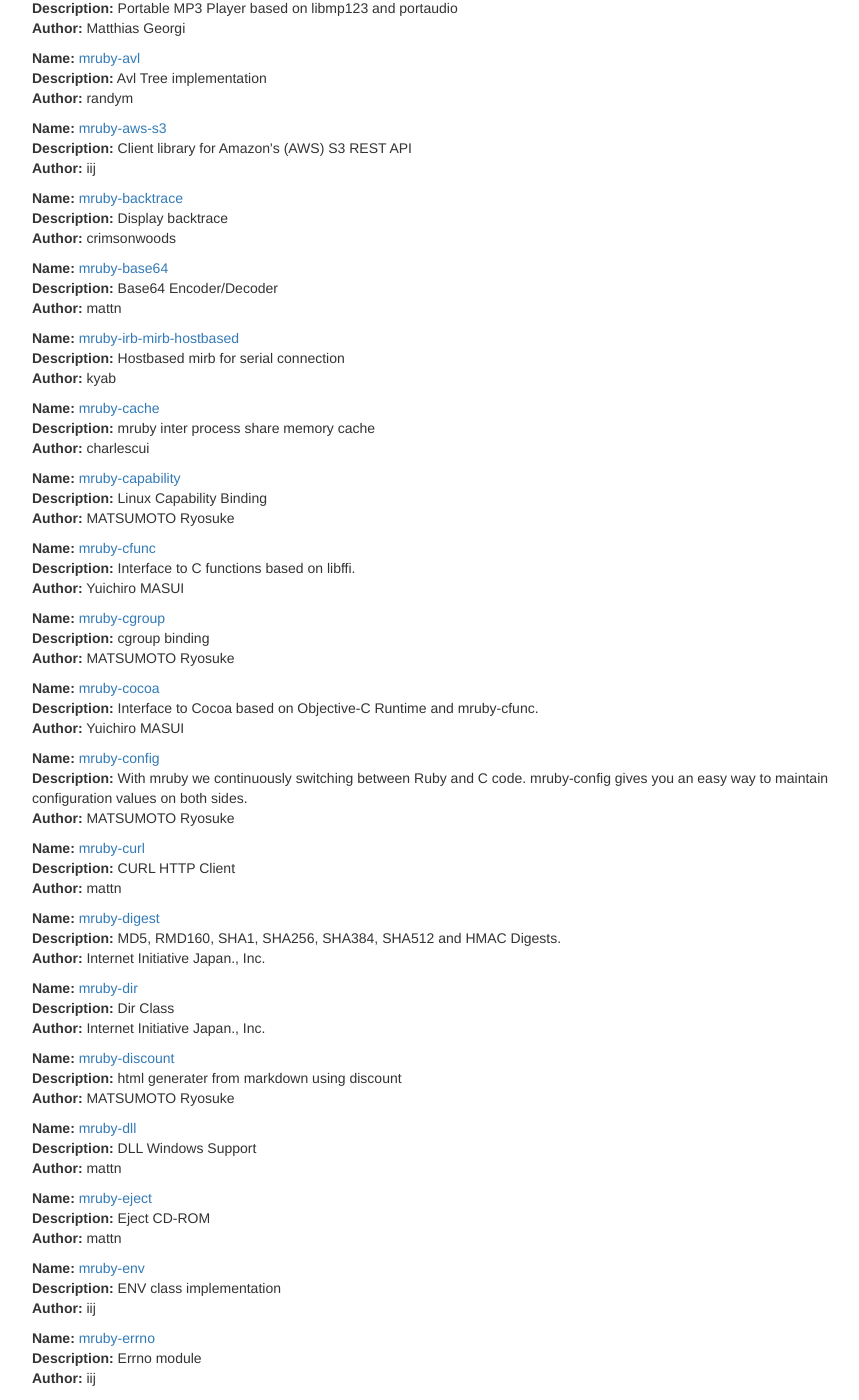
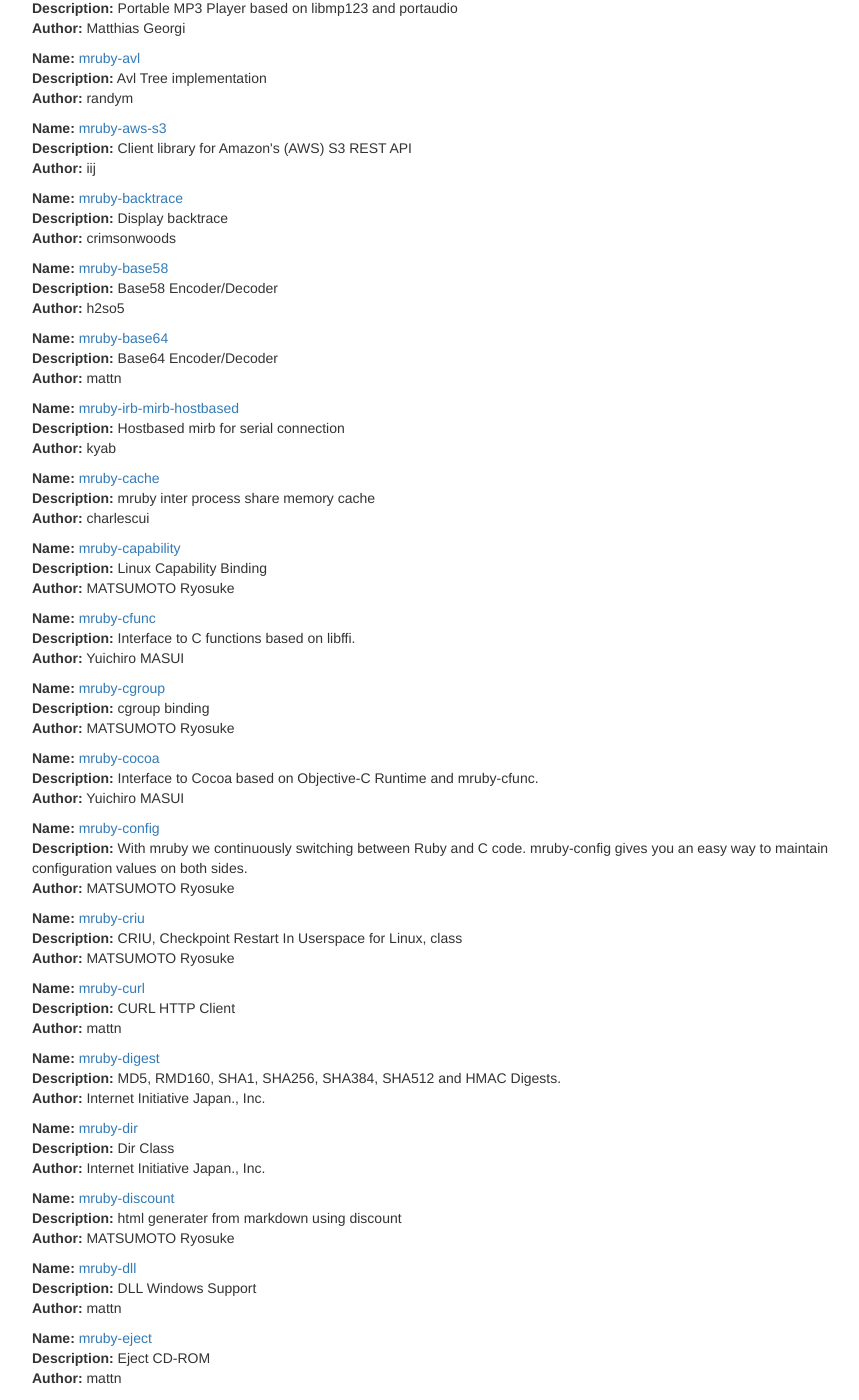
Before and after one commit to mruby/mruby.github.io, a Jekyll site: the page built from libraries/index.html, in a window 1280 px wide and 1400 px high, scrolled down 437 px. Shown: the whole window, without its empty margins (38-897 px from the left). Built offline with Jekyll 4.4.1, drawn with Linux system fonts in a browser that asks for light colours; nearby versions of some CDN libraries.

Commit message:
Update mgem list

```diff
--- a/_data/mgems.yml
+++ b/_data/mgems.yml
@@ -55,6 +55,13 @@
   protocol: git
   repository: https://github.com/crimsonwoods/mruby-backtrace.git
   repooptions:
+- name: mruby-base58
+  description: Base58 Encoder/Decoder
+  author: h2so5
+  website: https://github.com/h2so5/mruby-base58
+  protocol: git
+  repository: https://github.com/h2so5/mruby-base58.git
+  repooptions:
 - name: mruby-base64
   description: Base64 Encoder/Decoder
   author: mattn
@@ -111,6 +118,13 @@
   website: https://github.com/matsumoto-r/mruby-config
   protocol: git
   repository: https://github.com/matsumoto-r/mruby-config.git
+  repooptions:
+- name: mruby-criu
+  description: CRIU, Checkpoint Restart In Userspace for Linux, class
+  author: MATSUMOTO Ryosuke
+  website: https://github.com/matsumoto-r/mruby-criu
+  protocol: git
+  repository: https://github.com/matsumoto-r/mruby-criu.git
   repooptions:
 - name: mruby-curl
   description: CURL HTTP Client
@@ -385,7 +399,7 @@
   website: https://github.com/carsonmcdonald/mruby-markdown
   protocol: git
   repository: https://github.com/carsonmcdonald/mruby-markdown.git
-  repooptions: --recursive
+  repooptions: "--recursive"
 - name: mruby-md5
   description: MD5 Hash Alghorithm
   author: mattn
```
